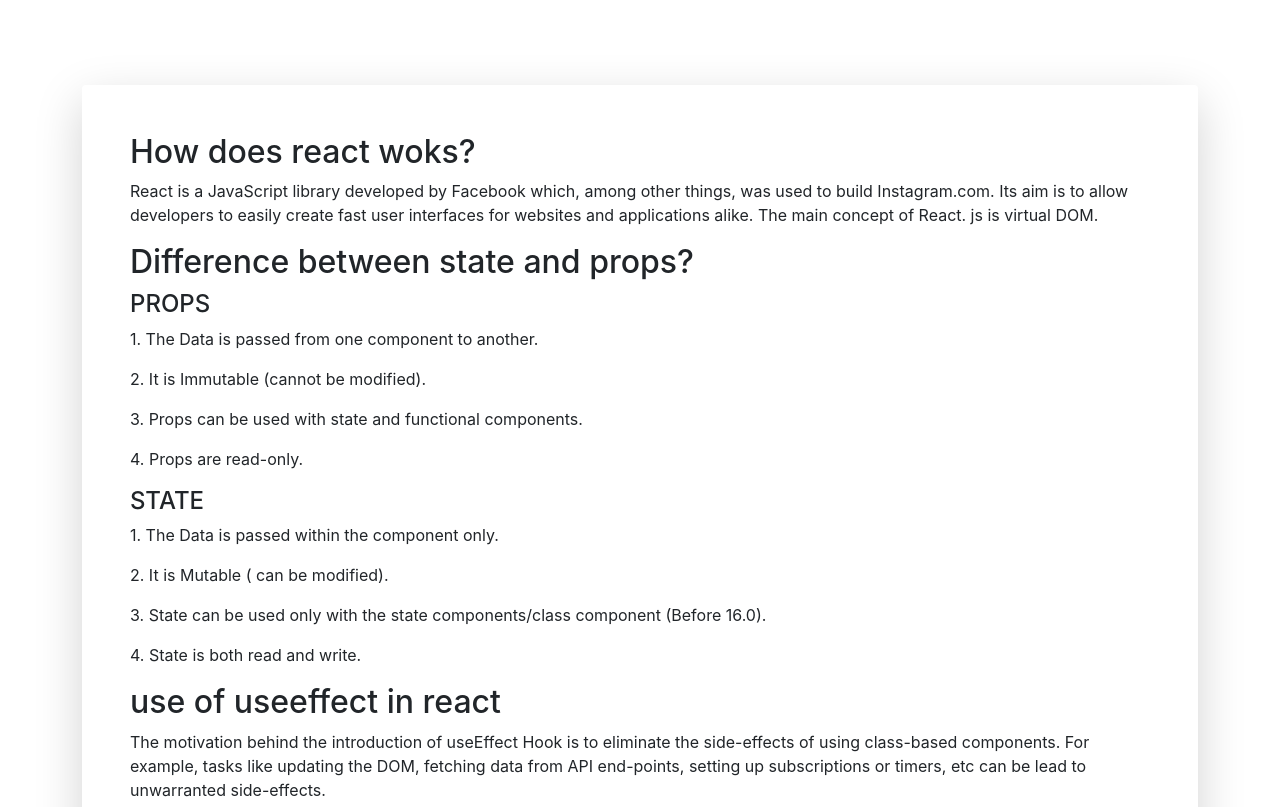
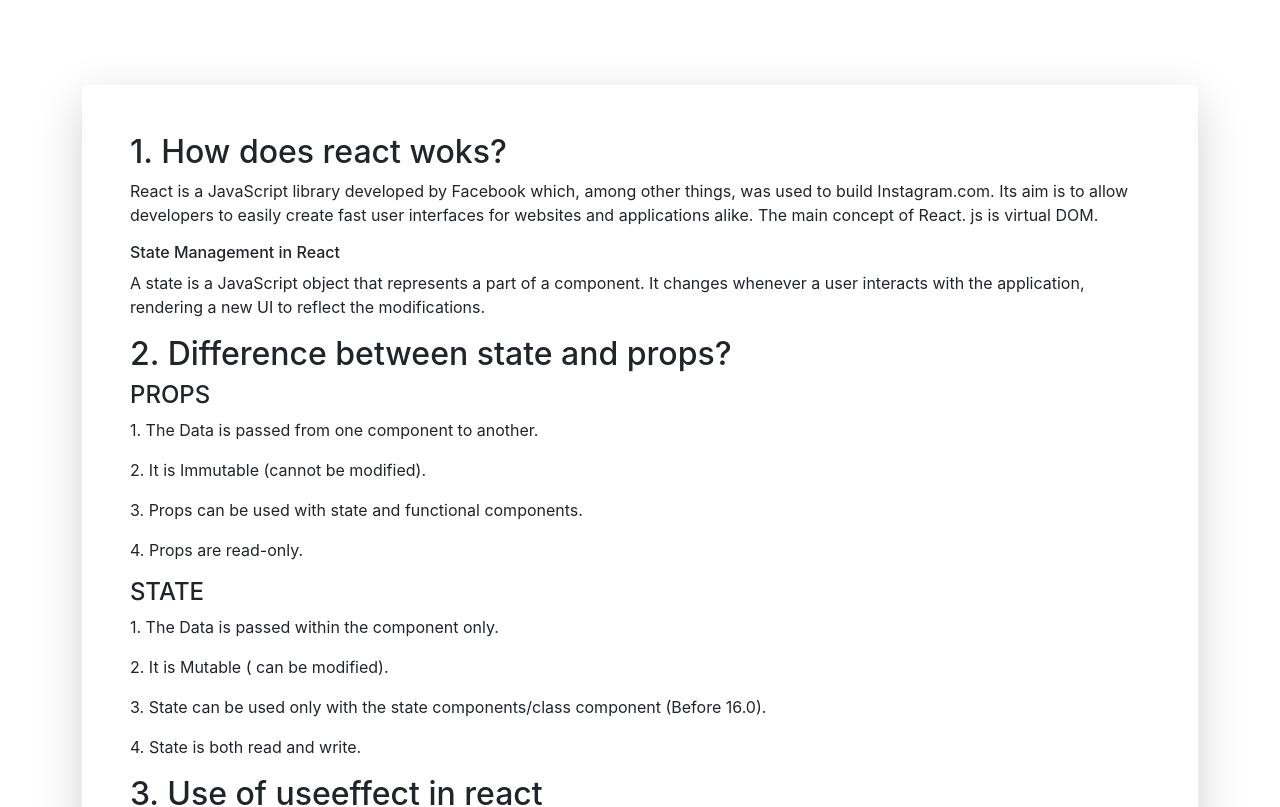
Before and after one commit to sojib-mondol/Gold-Fitness-Club, a React (Create React App) app: page / in a window 1280 px wide. Shown: the part 860-1667 px from the top of the page. Built offline with nearby package versions, Linux system fonts and the light colour scheme.

Commit message:
some retouch done for bloag

```diff
--- a/src/components/Blog/Blog.js
+++ b/src/components/Blog/Blog.js
@@ -5,11 +5,15 @@ const Blog = () => {
     return (
         <div style={{textAlign: "left"}} className='container shadow-lg p-5 rounded ml-5'>
             <div>
-                <h2>How does react woks?</h2>
+                <h2>1. How does react woks?</h2>
                 <p>React is a JavaScript library developed by Facebook which, among other things, was used to build Instagram.com. Its aim is to allow developers to easily create fast user interfaces for websites and applications alike. The main concept of React. js is virtual DOM.</p>
+                <h6>State Management in React</h6>
+                <p>A state is a JavaScript object that represents a part of a component. It changes whenever a user interacts with the application, rendering a new UI to reflect the modifications.
+
+</p>
             </div>
             <div>
-                <h2 >Difference between state and props?</h2>
+                <h2 >2. Difference between state and props?</h2>
                 <h4 >PROPS</h4>
                 <div >
                 <p>1. The Data is passed from one component to another.</p>
@@ -24,7 +28,7 @@ const Blog = () => {
                 </div>
             </div>
             <div>
-                <h2>use of useeffect in react</h2>
+                <h2>3. Use of useeffect in react</h2>
                 <p>The motivation behind the introduction of useEffect Hook is to eliminate the side-effects of using class-based components. For example, tasks like updating the DOM, fetching data from API end-points, setting up subscriptions or timers, etc can be lead to unwarranted side-effects.</p>
             </div>
         </div>
```
